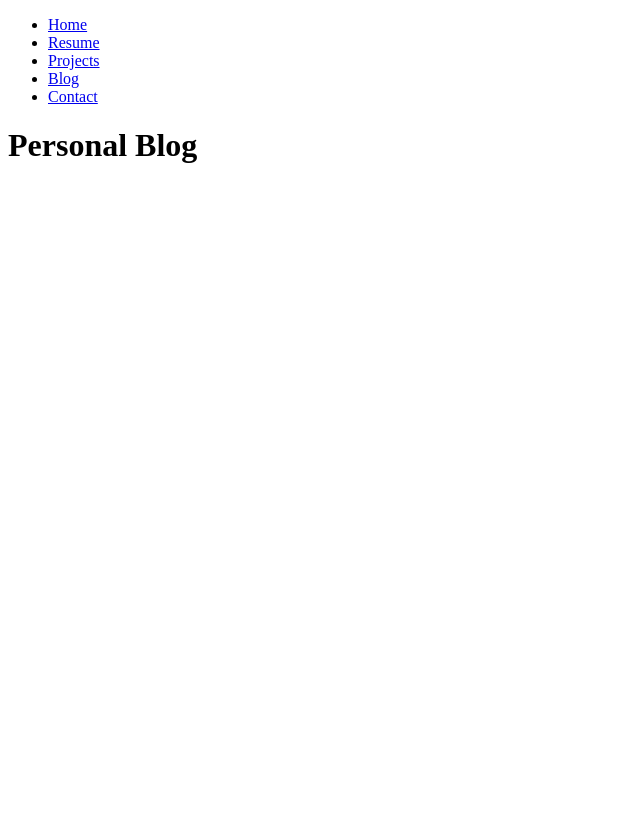
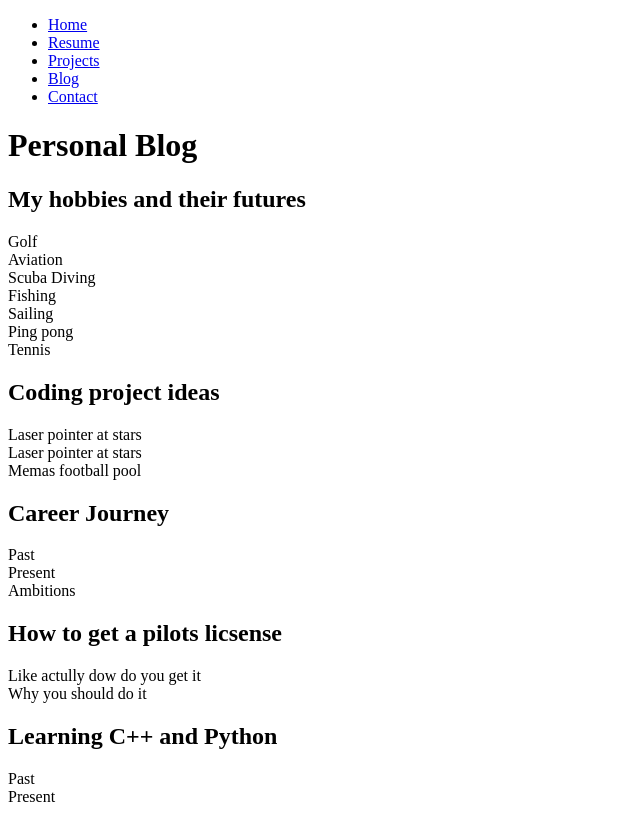
Before and after one commit to albertcmiller1/personal_site, a React (Create React App) app: page /blog in a window 1280 px wide. Shown: the whole page, without its empty margins (0-640 px from the left). Built offline with nearby package versions, Linux system fonts and the light colour scheme.

Commit message:
added some basic layouts

```diff
--- a/src/App.js
+++ b/src/App.js
@@ -2,13 +2,13 @@
 import React from 'react';
 import { Routes, Route} from 'react-router-dom';
 
-import Navigation   from './components/Navbar'
-import HomePage     from './pages/HomePage';
-import ResumePage   from './pages/ResumePage';
+import Navigation     from './components/Navbar'
+import HomePage       from './pages/HomePage';
+import ResumePage     from './pages/ResumePage';
 import ProjectsPage   from './pages/ProjectsPage';
-import BlogPage     from './pages/BlogPage';
-import Contact      from './pages/ContactPage';
-import NotFoundPage from './pages/NotFoundPage';
+import BlogPage       from './pages/BlogPage';
+import ContactPage    from './pages/ContactPage';
+import NotFoundPage   from './pages/NotFoundPage';
 
 const App = () => {
   return (
@@ -20,7 +20,7 @@ const App = () => {
         <Route path="/resume"   element={<ResumePage/>}/>
         <Route path="/projects" element={<ProjectsPage/>}/>
         <Route path="/blog"     element={<BlogPage/>}/>
-        <Route path="/contact"  element={<Contact/>}/>
+        <Route path="/contact"  element={<ContactPage/>}/>
         <Route path="*"         element={<NotFoundPage/>}/>
       </Routes>
     </div>
--- a/src/pages/BlogPage.js
+++ b/src/pages/BlogPage.js
@@ -3,9 +3,73 @@ import React from "react";
 const Blog = () => {
     return (
         <div>
-            <h1>
-                Personal Blog
-            </h1>
+            <h1>Personal Blog</h1>
+            <h2>My hobbies and their futures</h2>
+            <div>
+                <div>
+                    Golf
+                </div>
+                <div>
+                    Aviation
+                </div>
+                <div>
+                    Scuba Diving
+                </div>
+                <div>
+                    Fishing
+                </div>
+                <div>
+                    Sailing
+                </div>
+                <div>
+                    Ping pong
+                </div>
+                <div>
+                    Tennis
+                </div>
+            </div>
+            <h2>Coding project ideas</h2>
+            <div>
+                <div>
+                    Laser pointer at stars
+                </div>
+                <div>
+                    Laser pointer at stars
+                </div>
+                <div>
+                    Memas football pool
+                </div>
+            </div>
+            <h2>Career Journey</h2>
+            <div>
+                <div>
+                    Past
+                </div>
+                <div>
+                    Present
+                </div>
+                <div>
+                    Ambitions
+                </div>
+            </div>
+            <h2>How to get a pilots licsense</h2>
+            <div>
+                <div>
+                    Like actully dow do you get it
+                </div>
+                <div>
+                    Why you should do it
+                </div>
+            </div>
+            <h2>Learning C++ and Python</h2>
+            <div>
+                <div>
+                    Past
+                </div>
+                <div>
+                    Present
+                </div>
+            </div>
         </div>
     );
 };
--- a/src/pages/ContactPage.js
+++ b/src/pages/ContactPage.js
@@ -1,26 +1,15 @@
 import React from "react";
 
-const Contact = () => {
+const ContactPage = () => {
     return (
         <div>
-            <h1>
-                Contact Info
-            </h1>
-
-            <h3>
-                Personal Email: albert.miller.nyc@gmail.com
-            </h3>
-            <h3>
-                Phone: 804-508-3101
-            </h3>
-            <h3>
-                <a href="https://www.linkedin.com/in/albert-miller-46826114b/">LinkedIn Profile</a>
-            </h3>
-            <h3>
-                <a href="https://github.com/albertcmiller1">GitHub Profile</a>
-            </h3>
+            <h1>Contact Info</h1>
+            <h3>Email: albert.miller.nyc@gmail.com</h3>
+            <h3>Phone: 804-508-3101</h3>
+            <h3><a href="https://www.linkedin.com/in/albert-miller-46826114b/">LinkedIn Profile</a></h3>
+            <h3><a href="https://github.com/albertcmiller1">GitHub Profile</a></h3>
         </div>
     );
 };
 
-export default Contact;
+export default ContactPage;
--- a/src/pages/HomePage.js
+++ b/src/pages/HomePage.js
@@ -8,8 +8,7 @@ const HomePage = () => {
             </h1>
             <div>
                 My name is Albert Miller and i'm a Senior Associate Sotware Engineer at Capital One.
-                I was rasied in Norman, Oklahoma where I graduated at the top of my class at Norman North High School.
-                My family is composed of primarily bankers and sotware engineers, so it was fitting my career led me to financial software.
+                I was rasied in Norman, Oklahoma with a family primarily composed of bankers and sotware engineers, so it was fitting my career led me to financial software.
                 In college I studied Mechanical Engineering at the University of Texas at Austin, with a minor in business administration.
                 In my junior year, I took my first coding class in MATLAB.
                 I immidiatly fell in love with coding and knew this was what I wanted to do as a career.
```
